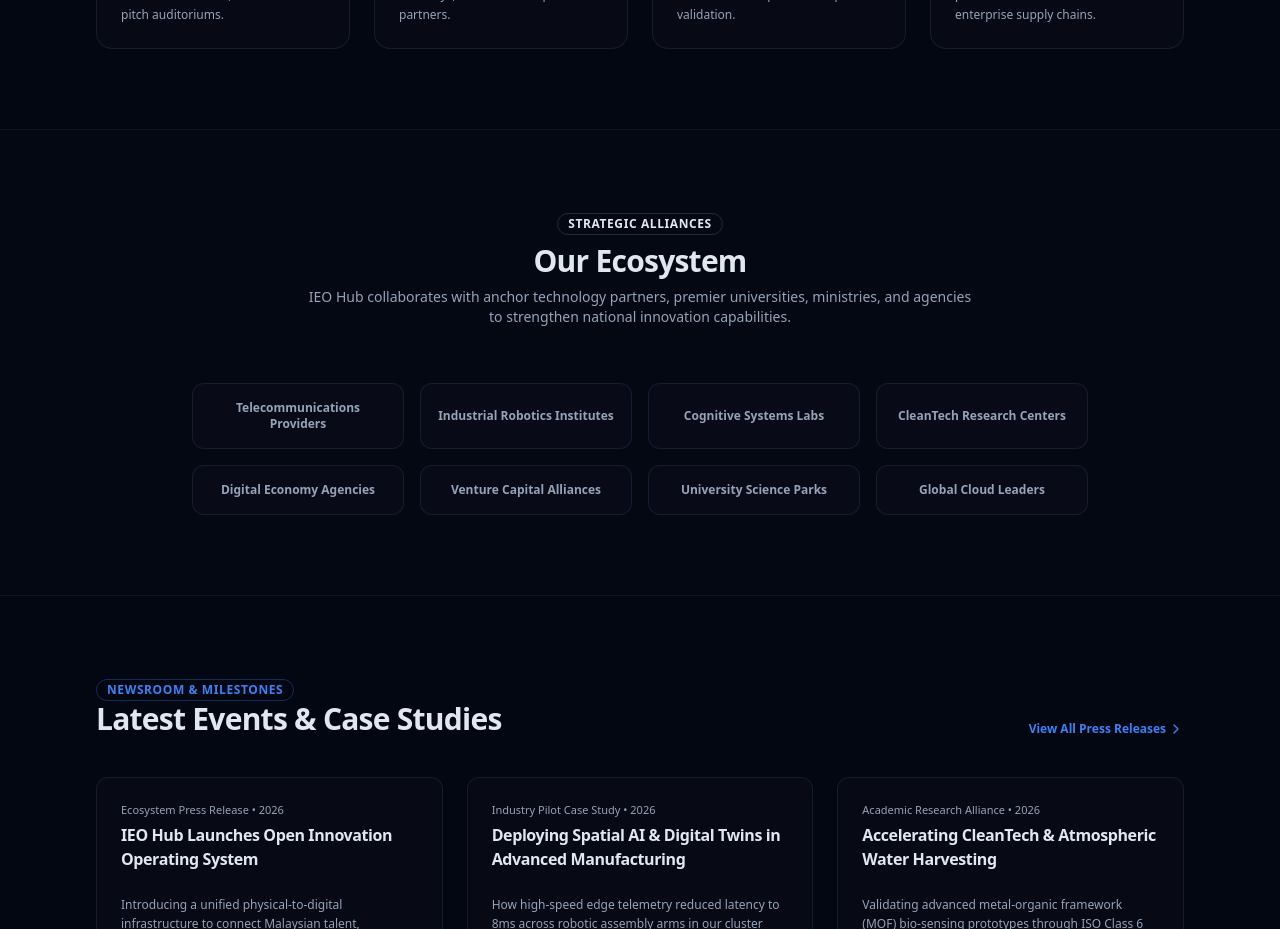
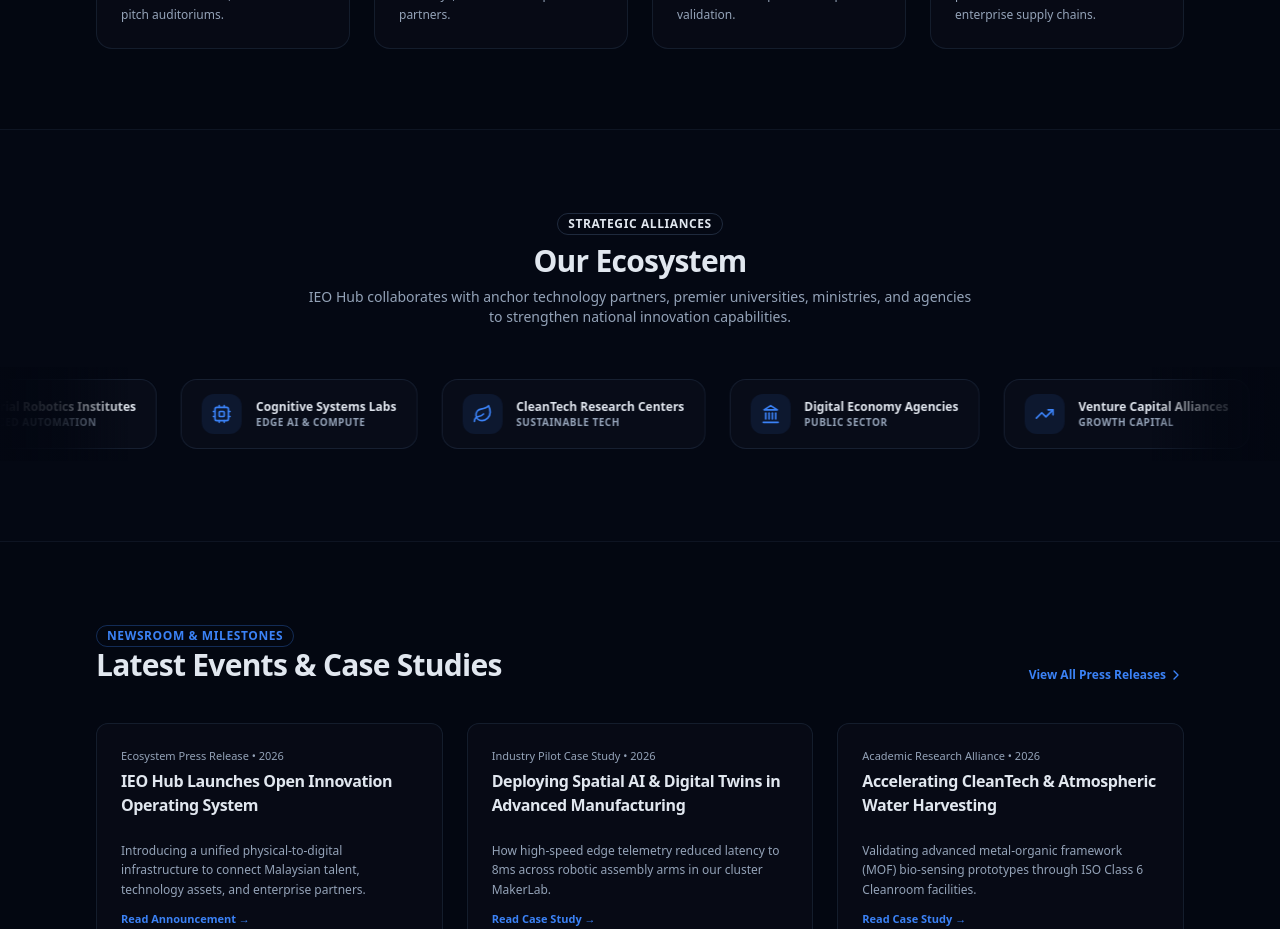
Before and after one commit to Aliff00/ieo-hub, a Next.js app: page / in a window 1280 px wide. Shown: the part 3300-4229 px from the top of the page. Built offline with nearby package versions, Linux system fonts and the light colour scheme; no server answers.

Commit message:
feat: implement continuous right-to-left moving horizontal marquee for ecosystem partners

```diff
--- a/src/app/globals.css
+++ b/src/app/globals.css
@@ -60,3 +60,23 @@
     font-feature-settings: "rlig" 1, "calt" 1;
   }
 }
+
+@keyframes marquee {
+  0% {
+    transform: translateX(0%);
+  }
+  100% {
+    transform: translateX(-50%);
+  }
+}
+
+.animate-marquee {
+  display: flex;
+  width: max-content;
+  animation: marquee 35s linear infinite;
+  will-change: transform;
+}
+
+.animate-marquee:hover {
+  animation-play-state: paused;
+}
--- a/src/app/page.tsx
+++ b/src/app/page.tsx
@@ -27,7 +27,11 @@ import {
   Radio,
   Eye,
   Bot,
-  Plane
+  Plane,
+  Leaf,
+  Landmark,
+  GraduationCap,
+  Cloud
 } from "lucide-react";
 import { Button } from "@/components/ui/button";
 import { Card, CardHeader, CardTitle, CardDescription, CardContent } from "@/components/ui/card";
@@ -62,6 +66,17 @@ export default function HomePage() {
       q: "How does IEO Hub protect Intellectual Property (IP)?",
       a: "Innovators retain ownership of their proprietary IP. Co-creation lifecycles operate under clear institutional sandbox agreements and non-disclosure frameworks overseen by ecosystem governance."
     }
+  ];
+
+  const ecosystemPartners = [
+    { name: "Telecommunications Providers", category: "Core 5G-A Network", icon: Radio },
+    { name: "Industrial Robotics Institutes", category: "Advanced Automation", icon: Bot },
+    { name: "Cognitive Systems Labs", category: "Edge AI & Compute", icon: Cpu },
+    { name: "CleanTech Research Centers", category: "Sustainable Tech", icon: Leaf },
+    { name: "Digital Economy Agencies", category: "Public Sector", icon: Landmark },
+    { name: "Venture Capital Alliances", category: "Growth Capital", icon: TrendingUp },
+    { name: "University Science Parks", category: "Academic Research", icon: GraduationCap },
+    { name: "Global Cloud Leaders", category: "Hyperscale Cloud", icon: Cloud },
   ];
 
   return (
@@ -533,8 +548,8 @@ export default function HomePage() {
       </section>
 
       {/* 8. "Our Ecosystem & Partners" Section */}
-      <section id="ecosystem" className="py-20 border-t border-border/40 bg-card/20 px-6">
-        <div className="container max-w-6xl mx-auto space-y-10 text-center">
+      <section id="ecosystem" className="py-20 border-t border-border/40 bg-card/20 overflow-hidden">
+        <div className="container max-w-6xl mx-auto space-y-10 text-center px-6">
           <div className="max-w-2xl mx-auto space-y-2">
             <Badge variant="outline" className="text-xs uppercase tracking-wider text-foreground">
               {t("ecosystemBadge")}
@@ -544,25 +559,37 @@ export default function HomePage() {
               {t("ecosystemDesc")}
             </p>
           </div>
+        </div>
 
-          <div className="grid grid-cols-2 sm:grid-cols-4 gap-4 max-w-4xl mx-auto pt-4">
-            {[
-              "Telecommunications Providers",
-              "Industrial Robotics Institutes",
-              "Cognitive Systems Labs",
-              "CleanTech Research Centers",
-              "Digital Economy Agencies",
-              "Venture Capital Alliances",
-              "University Science Parks",
-              "Global Cloud Leaders"
-            ].map((partner) => (
-              <div
-                key={partner}
-                className="p-4 rounded-xl border border-border/60 bg-card/70 flex items-center justify-center text-xs font-semibold text-muted-foreground hover:text-foreground hover:border-primary/50 transition-colors"
-              >
-                {partner}
-              </div>
-            ))}
+        {/* Continuous Moving Horizontal Logos Track (Right to Left) */}
+        <div className="relative w-full overflow-hidden mt-10">
+          {/* Subtle gradient edge masks for smooth fade in/out */}
+          <div className="pointer-events-none absolute left-0 top-0 bottom-0 w-16 sm:w-32 bg-gradient-to-r from-background via-background/80 to-transparent z-10" />
+          <div className="pointer-events-none absolute right-0 top-0 bottom-0 w-16 sm:w-32 bg-gradient-to-l from-background via-background/80 to-transparent z-10" />
+
+          {/* Marquee Row */}
+          <div className="flex animate-marquee gap-4 sm:gap-6 py-3">
+            {[...ecosystemPartners, ...ecosystemPartners].map((partner, idx) => {
+              const Icon = partner.icon;
+              return (
+                <div
+                  key={`${partner.name}-${idx}`}
+                  className="group flex items-center space-x-3.5 px-5 py-3.5 rounded-2xl border border-border/70 bg-card/85 backdrop-blur-sm shadow-xs hover:border-primary/60 hover:bg-card hover:shadow-lg hover:shadow-primary/5 transition-all duration-200 shrink-0 cursor-default select-none"
+                >
+                  <div className="h-10 w-10 rounded-xl bg-primary/10 text-primary flex items-center justify-center shrink-0 group-hover:scale-110 group-hover:bg-primary group-hover:text-primary-foreground transition-all duration-200">
+                    <Icon className="h-5 w-5" />
+                  </div>
+                  <div className="text-left">
+                    <div className="text-xs font-bold text-foreground group-hover:text-primary transition-colors whitespace-nowrap">
+                      {partner.name}
+                    </div>
+                    <div className="text-[10px] uppercase tracking-wider text-muted-foreground font-semibold">
+                      {partner.category}
+                    </div>
+                  </div>
+                </div>
+              );
+            })}
           </div>
         </div>
       </section>
```
